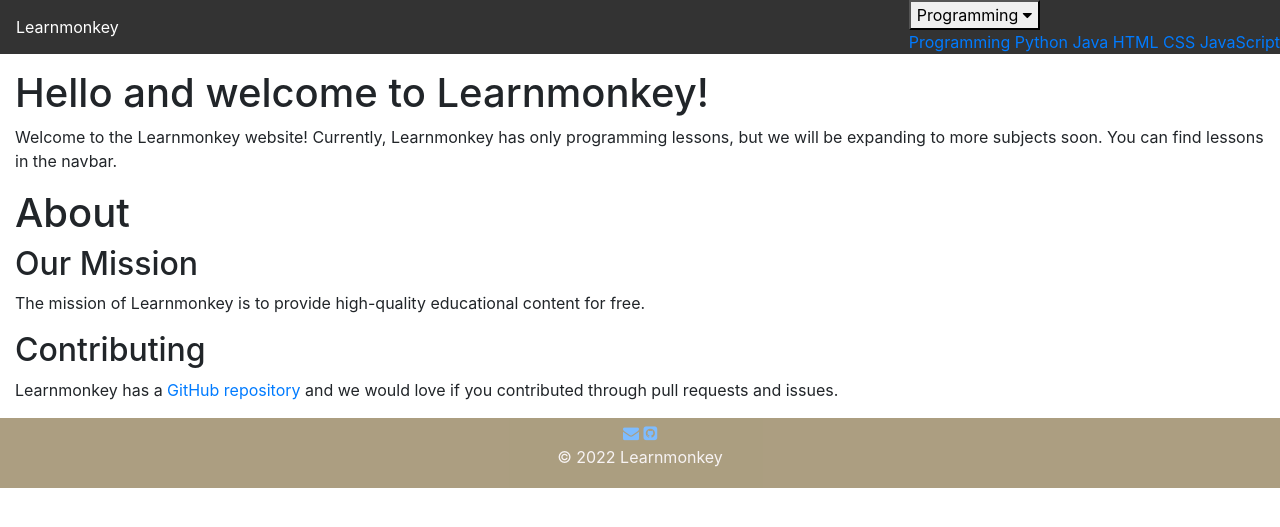
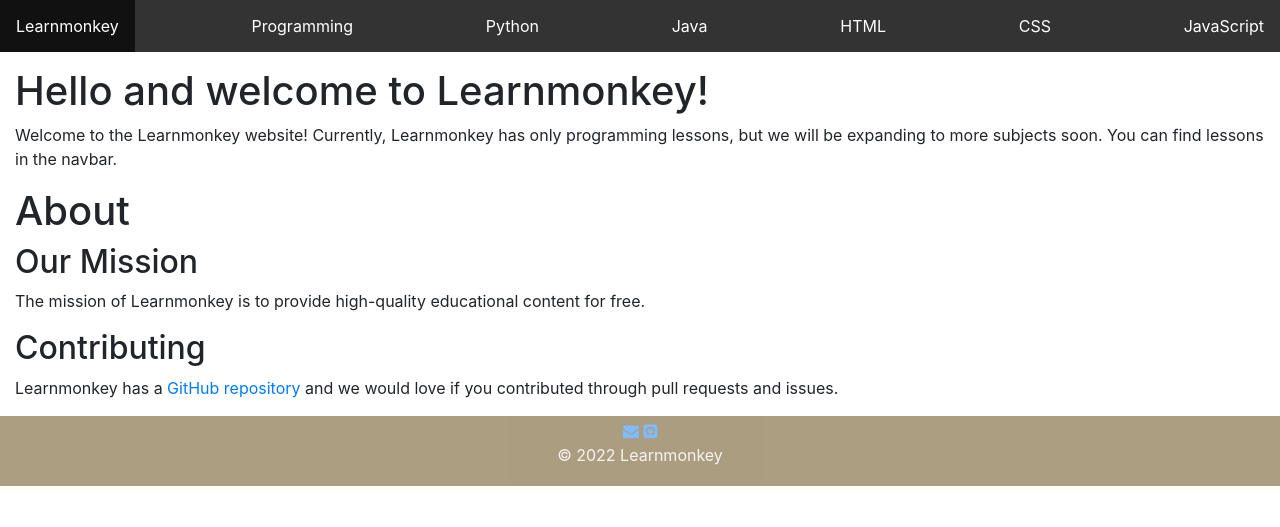
Before and after one commit to learnmonkey/learnmonkey.github.io, a Jekyll site: the page built from index.html, in a window 1280 px wide. Shown: the top 527 px of the page. Built offline with Jekyll 4.4.1, drawn with Linux system fonts in a browser that asks for light colours.

Commit message:
WILL IT WORK????

```diff
--- a/_includes/nav.html
+++ b/_includes/nav.html
@@ -24,7 +24,7 @@
     </div>
 </nav> -->
 
-<ul class="navbar">
+<!-- <ul class="navbar">
 	<li class="navitem"><a href="/">Learnmonkey</a></li>
 	<div class="dropdown">
     <button class="dropbtn">Programming
@@ -39,4 +39,14 @@
       <a href="/programming/javascript/">JavaScript</a>
     </div>
   </div>
+</ul> -->
+
+<ul class="navbar">
+	<li class="navitem"><a href="/">Learnmonkey</a></li>
+	<li class="navitem"><a href="/programming">Programming</a></li>
+	<li class="navitem"><a href="/programming/python">Python</a></li>
+	<li class="navitem"><a href="/programming/java">Java</a></li>
+	<li class="navitem"><a href="/programming/html">HTML</a></li>
+	<li class="navitem"><a href="/programming/css">CSS</a></li>
+	<li class="navitem"><a href="/programming/javascript">JavaScript</a></li>
 </ul>
```
